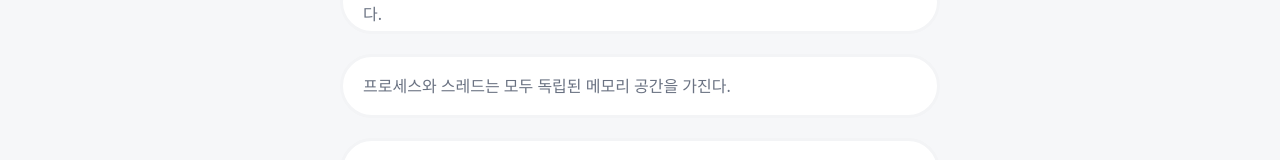
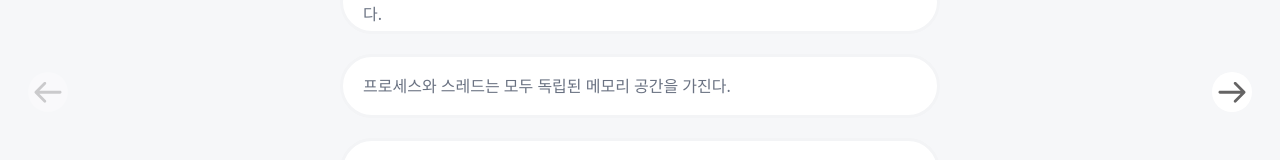
Before and after one commit to boostcampwm2025/web14-B4, a Next.js app in the folder frontend/: page /main-quiz/1/multiple-choice in a window 1280 px wide. Shown: the part 308-468 px from the top of the page. Built offline with nearby package versions, Linux system fonts and the light colour scheme.

Commit message:
feat: quiz number를 하위 컴포넌트로 이동 및 화살표 추가
- page에서 quiz number를 상태로 관리할 수 없어, SSR을 유지하기 위해 하위
  컴포넌트로 quiz number 상태를 이전

```diff
--- /dev/null
+++ b/frontend/src/app/main-quiz/[id]/multiple-choice/components/arrowBtn/ArrowButtons.tsx
@@ -0,0 +1,47 @@
+'use client';
+
+import Image from 'next/image';
+
+interface ArrowButtonsProps {
+  onPrev: () => void;
+  onNext: () => void;
+  disablePrev?: boolean;
+  disableNext?: boolean;
+}
+
+const baseClass =
+  'fixed top-1/2 -translate-y-1/2 z-50 rounded-full p-1 transition-all duration-200 cursor-pointer';
+
+const hoverClass = 'hover:scale-110 hover:bg-blue-100 hover:shadow-md';
+
+const disabledClass =
+  'disabled:opacity-30 disabled:hover:scale-100 disabled:hover:bg-transparent disabled:cursor-default';
+
+export default function ArrowButtons({
+  onPrev,
+  onNext,
+  disablePrev,
+  disableNext,
+}: ArrowButtonsProps) {
+  return (
+    <>
+      {/* 왼쪽 */}
+      <button
+        onClick={onPrev}
+        disabled={disablePrev}
+        className={`${baseClass} left-6 ${hoverClass} ${disabledClass}`}
+      >
+        <Image src="/images/left-arrow.svg" alt="이전 문제" width={40} height={40} />
+      </button>
+
+      {/* 오른쪽 */}
+      <button
+        onClick={onNext}
+        disabled={disableNext}
+        className={`${baseClass} right-6 ${hoverClass} ${disabledClass}`}
+      >
+        <Image src="/images/right-arrow.svg" alt="다음 문제" width={40} height={40} />
+      </button>
+    </>
+  );
+}
--- a/frontend/src/app/main-quiz/[id]/multiple-choice/components/multiple-quizzes/MultipleQuizContainer.tsx
+++ b/frontend/src/app/main-quiz/[id]/multiple-choice/components/multiple-quizzes/MultipleQuizContainer.tsx
@@ -3,23 +3,44 @@
 import { MultipleChoiceResponseDto } from '@/types/multipleChoice.types';
 import MultipleChoiceQuiz from './MultipleChoiceQuiz';
 import ProgressBar from './ProgressBar';
+import { useState } from 'react';
+import ArrowButtons from '../arrowBtn/ArrowButtons';
 
 interface ContainerProps {
   multipleQuizzesInfo: MultipleChoiceResponseDto;
-  quizNumber: number;
 }
 
-export default function MultipleQuizContainer({
-  multipleQuizzesInfo,
-  quizNumber: quizIndex,
-}: ContainerProps) {
+export default function MultipleQuizContainer({ multipleQuizzesInfo }: ContainerProps) {
+  const [quizIndex, setQuizIndex] = useState(0);
+
+  const maxIndex = multipleQuizzesInfo.multipleChoices.length - 1;
+
+  const handlePrev = () => {
+    setQuizIndex((prev) => Math.max(prev - 1, 0));
+  };
+
+  const handleNext = () => {
+    setQuizIndex((prev) => Math.min(prev + 1, maxIndex));
+  };
+
   return (
+    <>
       <div className="w-full flex flex-col">
         <ProgressBar current={quizIndex} total={multipleQuizzesInfo.totalCount} />
+
         <MultipleChoiceQuiz
           multipleChoiceQuizzes={multipleQuizzesInfo.multipleChoices}
           quizNumber={quizIndex}
         />
       </div>
+
+      {/* 화면 기준 화살표 */}
+      <ArrowButtons
+        onPrev={handlePrev}
+        onNext={handleNext}
+        disablePrev={quizIndex === 0}
+        disableNext={quizIndex === maxIndex}
+      />
+    </>
   );
 }
--- a/frontend/src/app/main-quiz/[id]/multiple-choice/page.tsx
+++ b/frontend/src/app/main-quiz/[id]/multiple-choice/page.tsx
@@ -5,7 +5,6 @@ import QuizIntro from './components/QuizIntro';
 export default async function MultipleQuizPage({ params }: { params: Promise<{ id: string }> }) {
   const { id } = await params;
   const mainQuizId = Number(id);
-  // 페이지 렌더링 시, 해당 메인 퀴즈의 객관식 퀴즈들 요청하여 상태값에 저장
 
   // const multipleQuizInfo = await fetchMultipleChoices(mainQuizId);
   const multipleQuizInfo = mock;
@@ -13,7 +12,7 @@ export default async function MultipleQuizPage({ params }: { params: Promise<{ i
     <div className="flex justify-center">
       <div className="px-10 w-300">
         <QuizIntro />
-        <MultipleQuizContainer multipleQuizzesInfo={multipleQuizInfo} quizNumber={0} />
+        <MultipleQuizContainer multipleQuizzesInfo={multipleQuizInfo} />
       </div>
     </div>
   );
```
Lines whose indentation alone changed are shown as unchanged.
